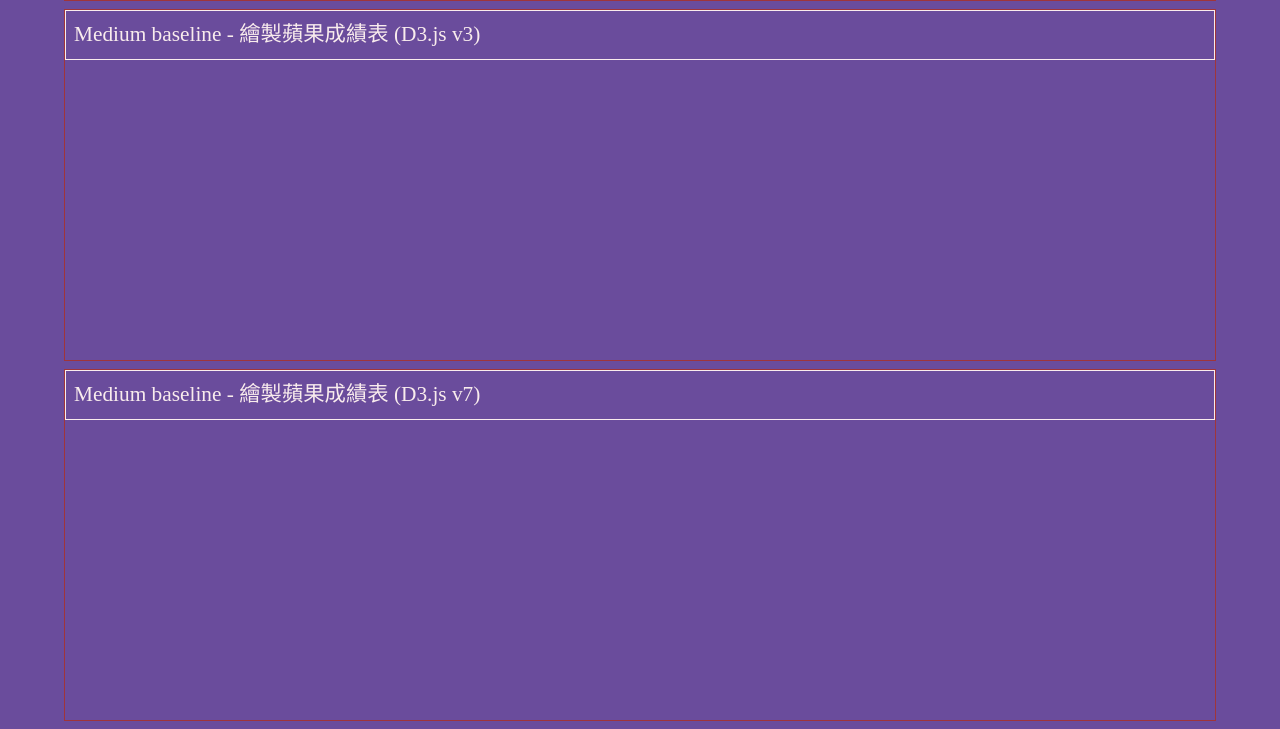
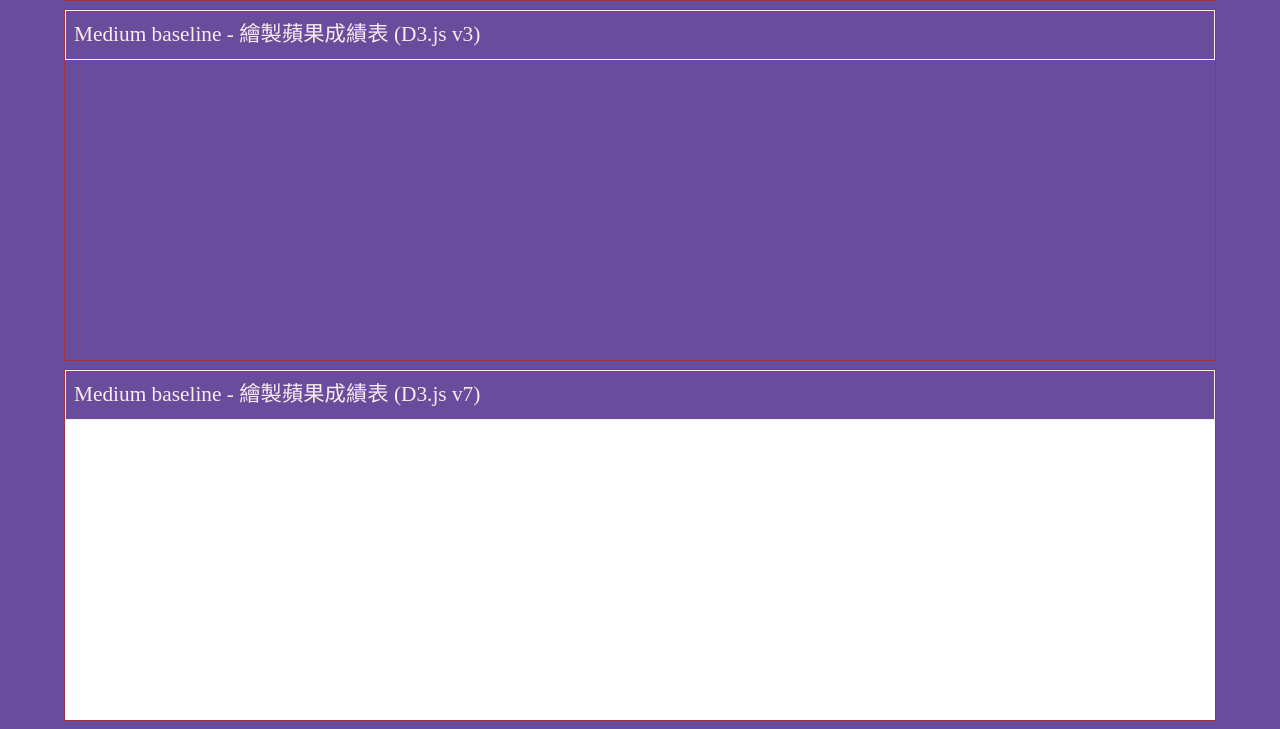
Before and after one commit to yunhsilin/vis2023f, a plain HTML site: page hw01/index.html in a window 1280 px wide. Shown: the part 1174-1903 px from the top of the page. Drawn offline with nearby package versions, Linux system fonts and the light colour scheme; a web font is replaced by a local one.

Commit message:
Update index.html

```diff
--- a/hw01/index.html
+++ b/hw01/index.html
@@ -270,7 +270,7 @@
 
     <div class="row hw12">
       <div class="col-md-12 twenty">Medium baseline - 繪製蘋果成績表 (D3.js v7)</div>
-      <iframe src="https://yunhsilin.github.io/vis2023f/hw01/src-medium-v7/hw1.html" width="100%" height="300px"></iframe>
+      <iframe src="https://yunhsilin.github.io/vis2023f/hw01/src-medium-v7/hw1.html" width="100%" height="300px" style="background-color:White;"></iframe>
     </div>
 
     <!-- ------------------------------------------------>
```
